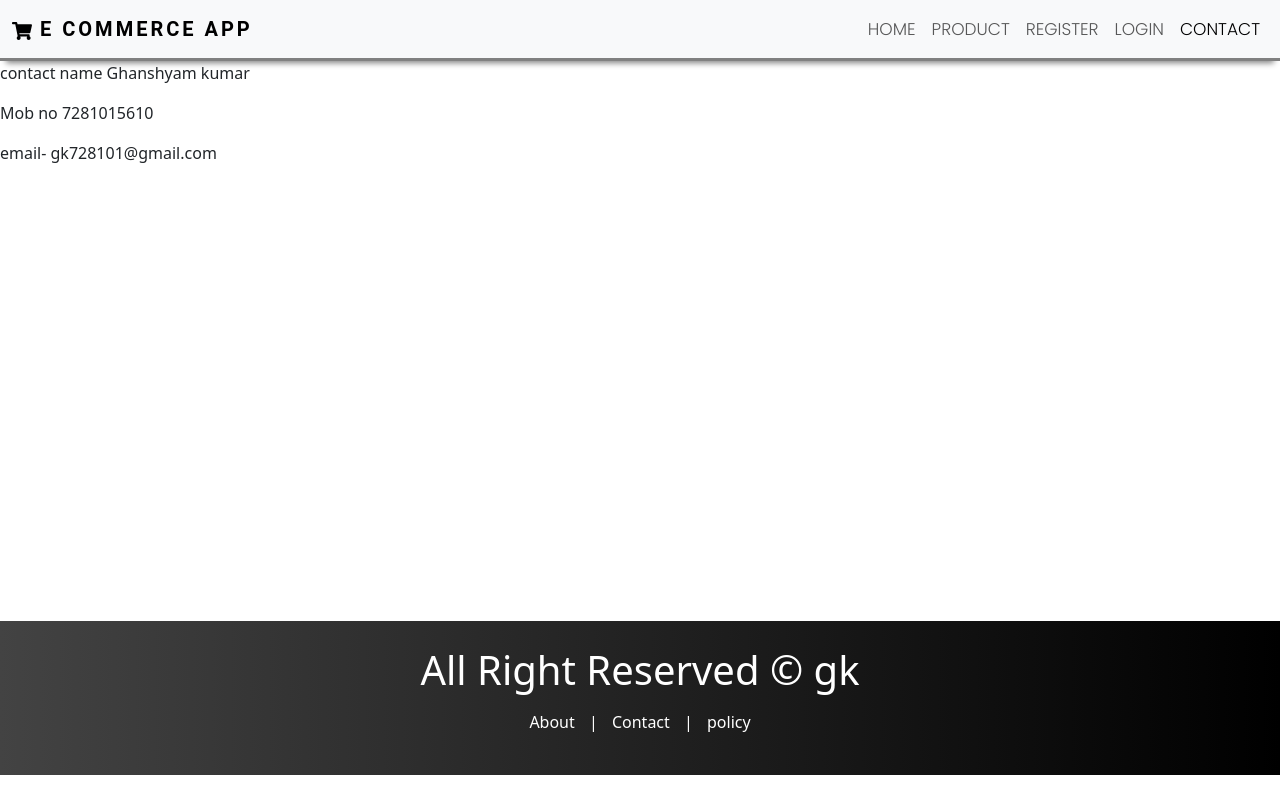
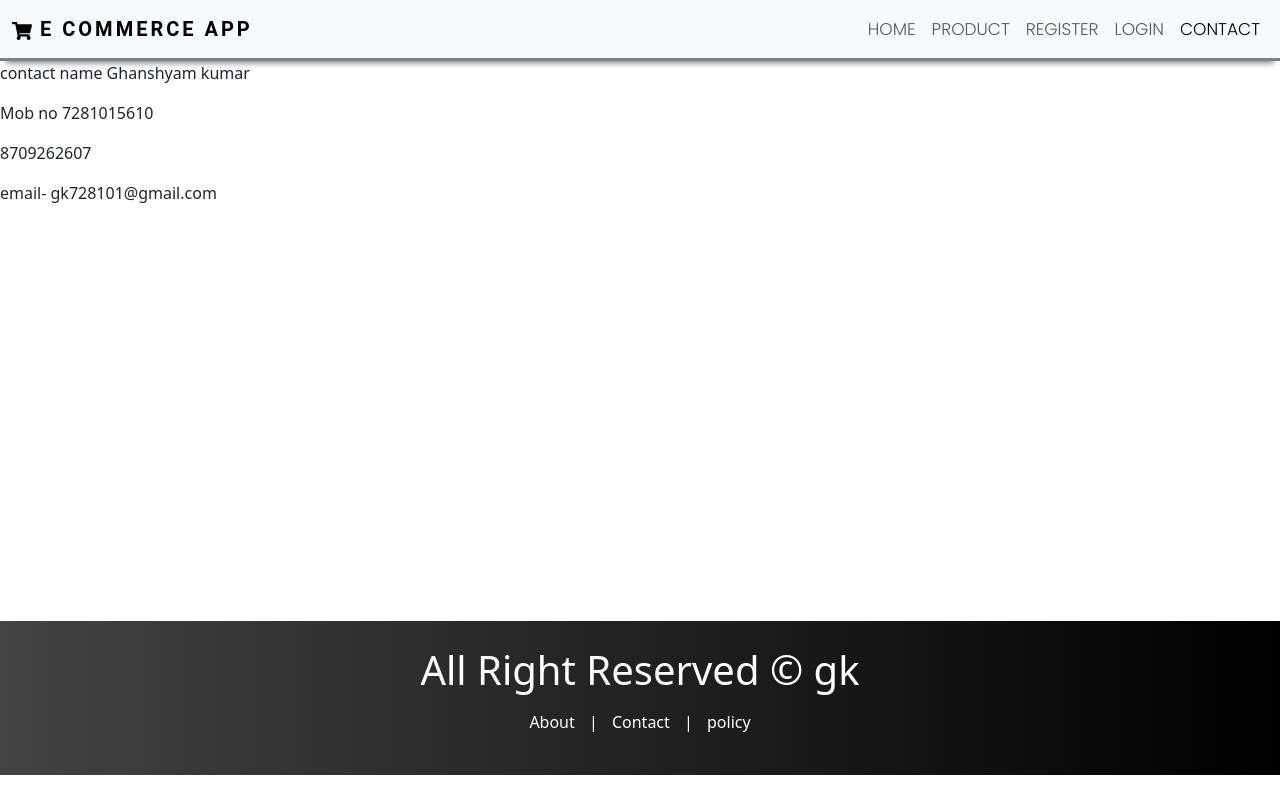
Before and after one commit to ghanshyamkumargiet/ecommerceForHtLogistics, a React (Create React App) app: page /contact in a window 1280 px wide. Built offline with nearby package versions, Linux system fonts and the light colour scheme.

Commit message:
mob no change

```diff
--- a/src/App.js
+++ b/src/App.js
@@ -8,7 +8,7 @@ import Register from "./pages/Auth/Register";
 import Login from "./pages/Auth/Login";
 import Product from "./pages/Product";
 import Spinner from "./pages/Spinner";
-import Dashboard from "./pages/Dashboard";
+import Dashboard from "./pages/user/Dashboard";
 import PrivateRoute from "./pages/Privacy";
 import ForgotPassword from "./pages/Auth/ForgotPassword";
 
--- a/src/pages/Contact.js
+++ b/src/pages/Contact.js
@@ -6,6 +6,7 @@ const Contact = () => {
     <Layout>
       <p> contact name Ghanshyam kumar </p>
       <p> Mob no 7281015610</p>
+      <p> 8709262607</p>
       <p> email- gk728101@gmail.com</p>
     </Layout>
   );
--- a/src/pages/Dashboard.js
+++ b/src/pages/user/Dashboard.js
@@ -1,5 +1,5 @@
 import React from "react";
-import Layout from "../components/Layout/Layout";
+import Layout from "../../components/Layout/Layout";
 
 const Dashboard = () => {
   return (
```
